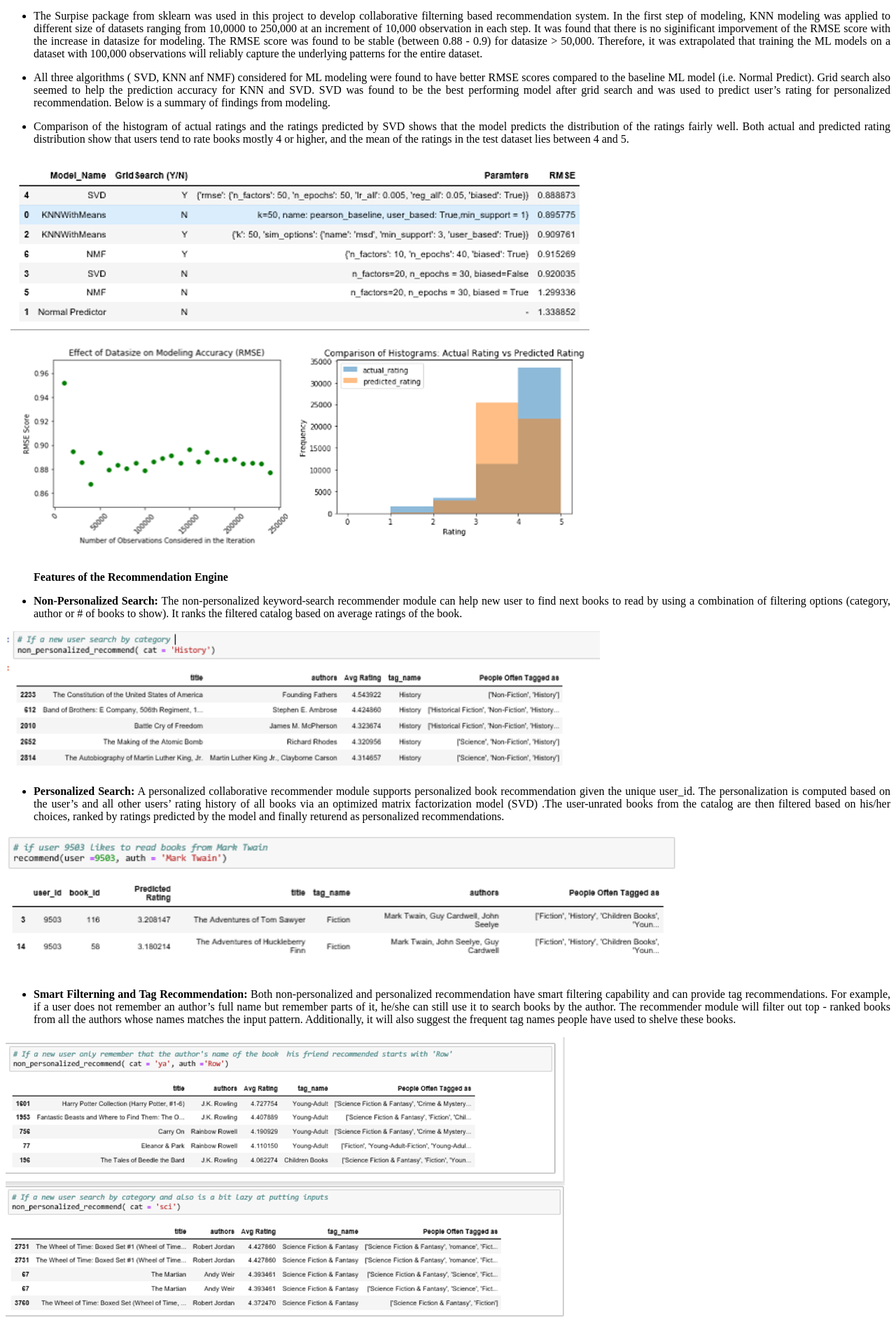
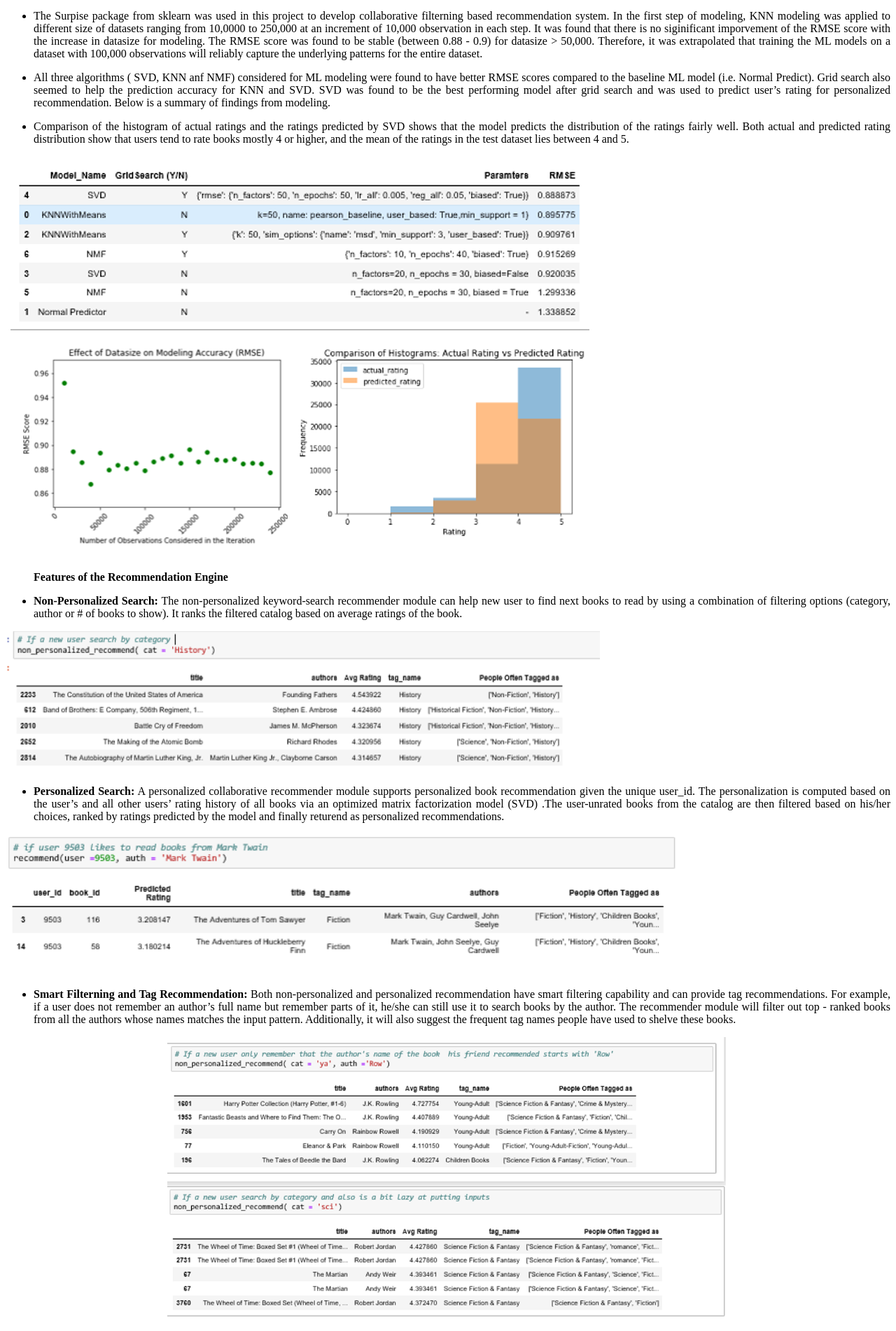
Before and after one commit to shamafarabi/shama.github.io, a Jekyll site: the page built from _posts/2019-09-01-recommendation.md, in a window 1280 px wide. Shown: the part 4148-6050 px from the top of the page at 70% size. Built offline with Jekyll 4.4.1, drawn with Linux system fonts in a browser that asks for light colours; nearby versions of some CDN libraries.

Commit message:
Update 2019-09-01-recommendation.md

```diff
--- a/_posts/2019-09-01-recommendation.md
+++ b/_posts/2019-09-01-recommendation.md
@@ -139,5 +139,4 @@ In this final step of the project, the non Personalized recommendation system is
 <img src="/assets/recommendation/Personalized_Search_by_Author.png" Height = 200>
 
 - **Smart Filterning and Tag Recommendation:** Both non-personalized and personalized recommendation have smart filtering capability and can provide tag recommendations. For example, if a user does not remember an author's full name but remember parts of it, he/she can still use it to search books by the author. The recommender module will filter out top - ranked books from all the authors whose names matches the input pattern. Additionally, it will also suggest the frequent tag names people have used to shelve these books.
-
-<img src="/assets/recommendation/Smart_Filtering_Example.png" Height = 400>
+<div style="text-align:center"><img src="/assets/recommendation/Smart_Filtering_Example.png" Height = 400></div>
```
